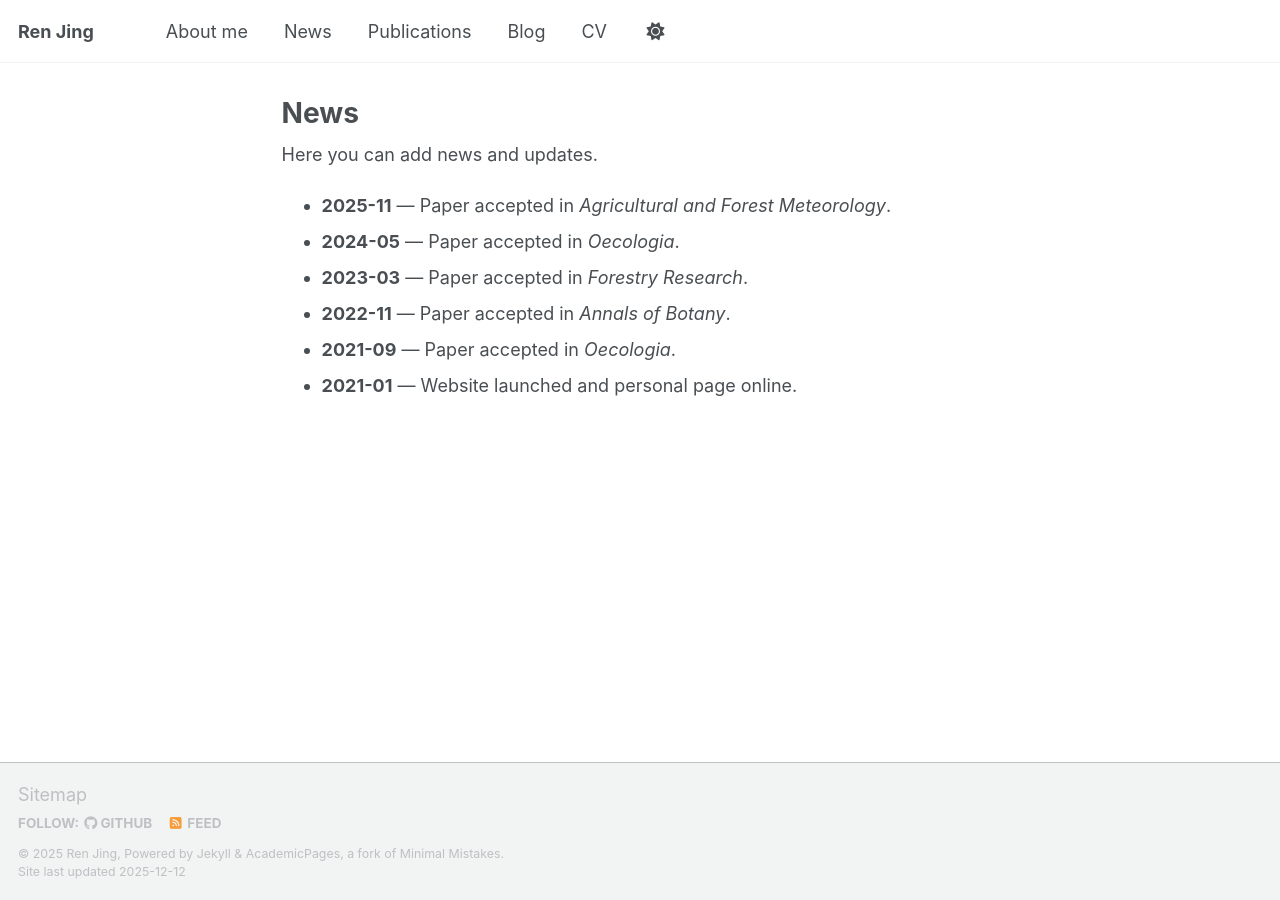
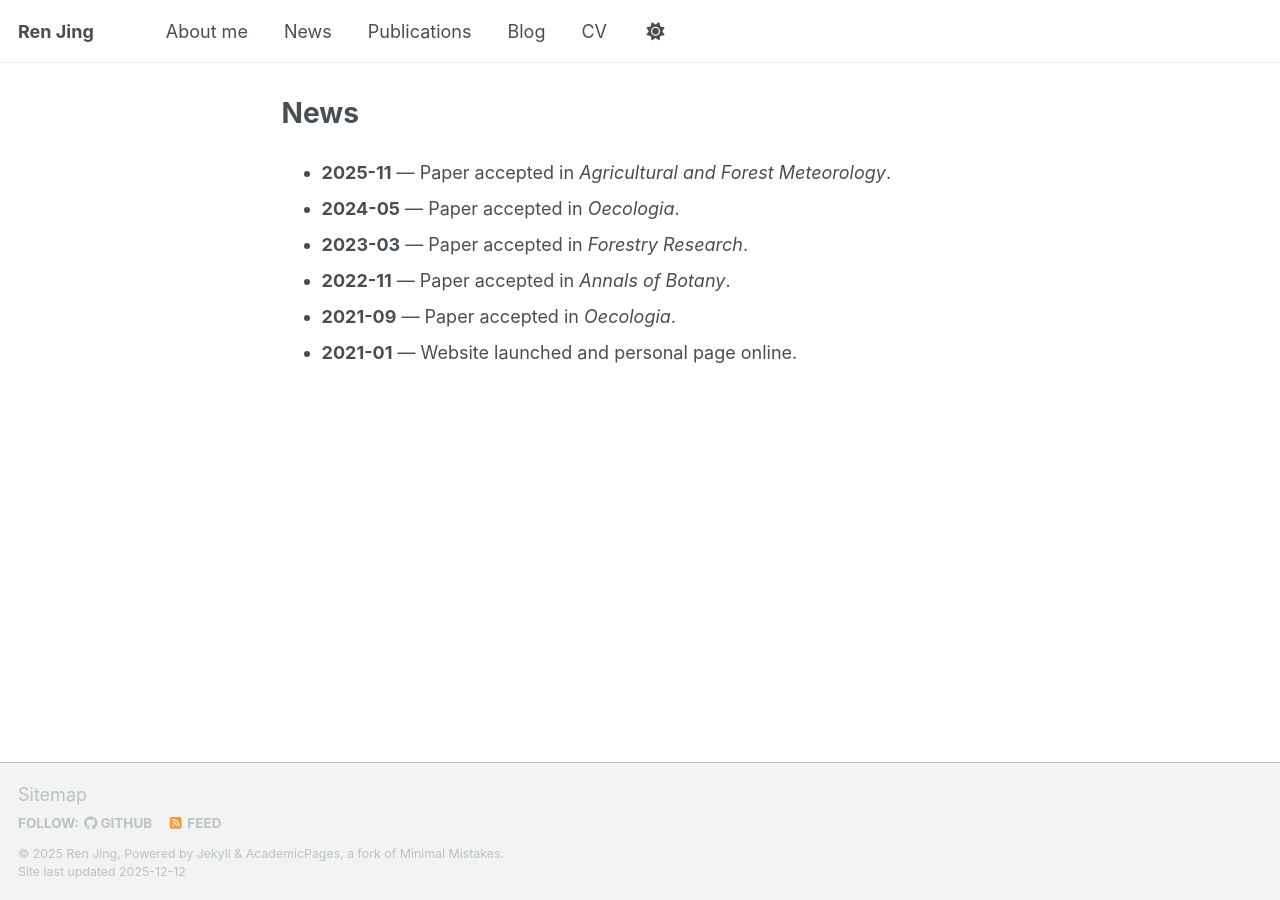
Before and after one commit to Renjing1009/Renjing1009.github.io, a Jekyll site: the page built from _pages/news.md, in a window 1280 px wide. Built offline with Jekyll 4.4.1, drawn with Linux system fonts in a browser that asks for light colours; a script bundle is joined from its source files by our own code; library files that are not in the unit come from our copies.

Commit message:
Update news.md

```diff
--- a/_pages/news.md
+++ b/_pages/news.md
@@ -5,7 +5,6 @@ permalink: /news/
 author_profile: false
 ---
 
-Here you can add news and updates.
 
 - **2025-11** &mdash; Paper accepted in *Agricultural and Forest Meteorology*.
 - **2024-05** &mdash; Paper accepted in *Oecologia*.
```
